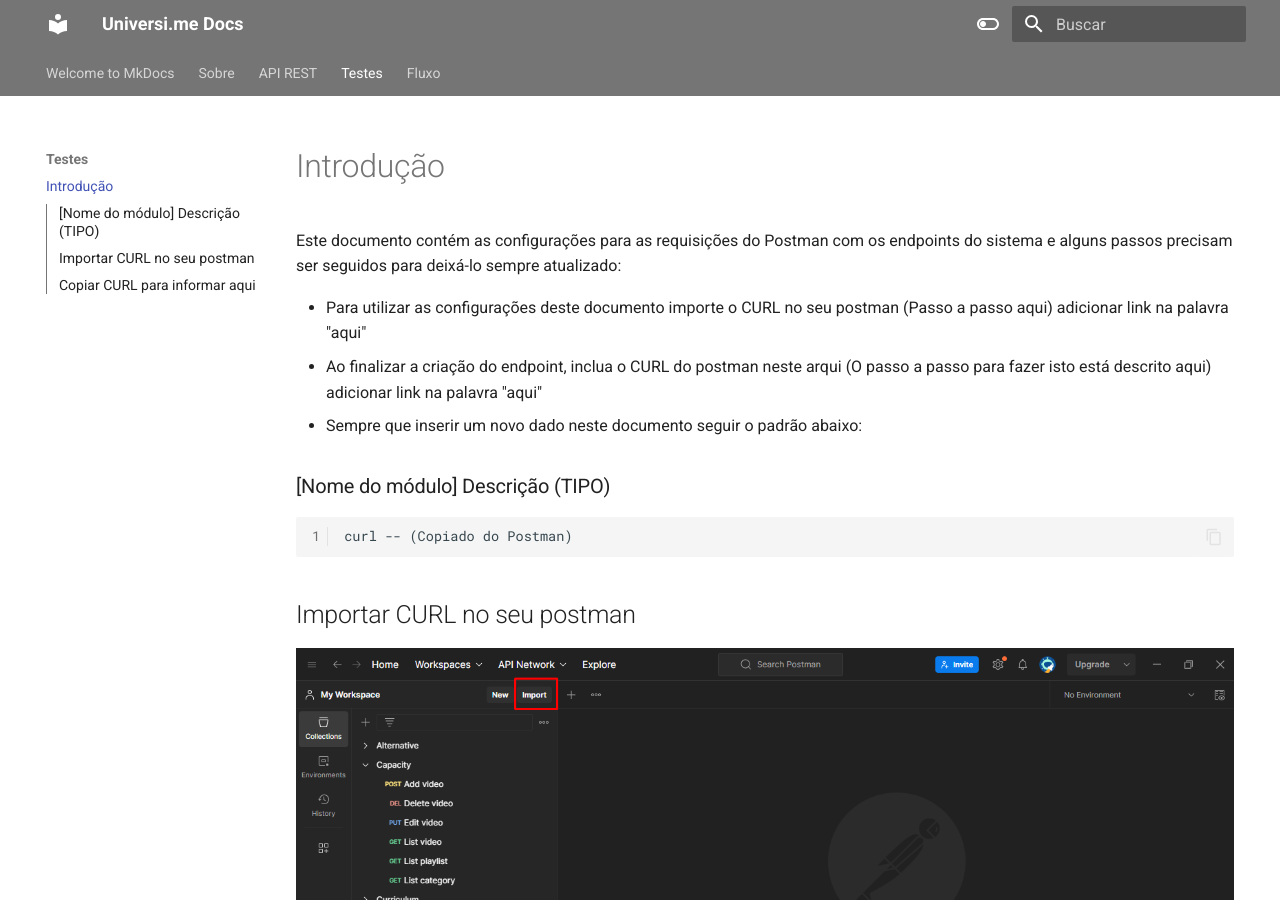
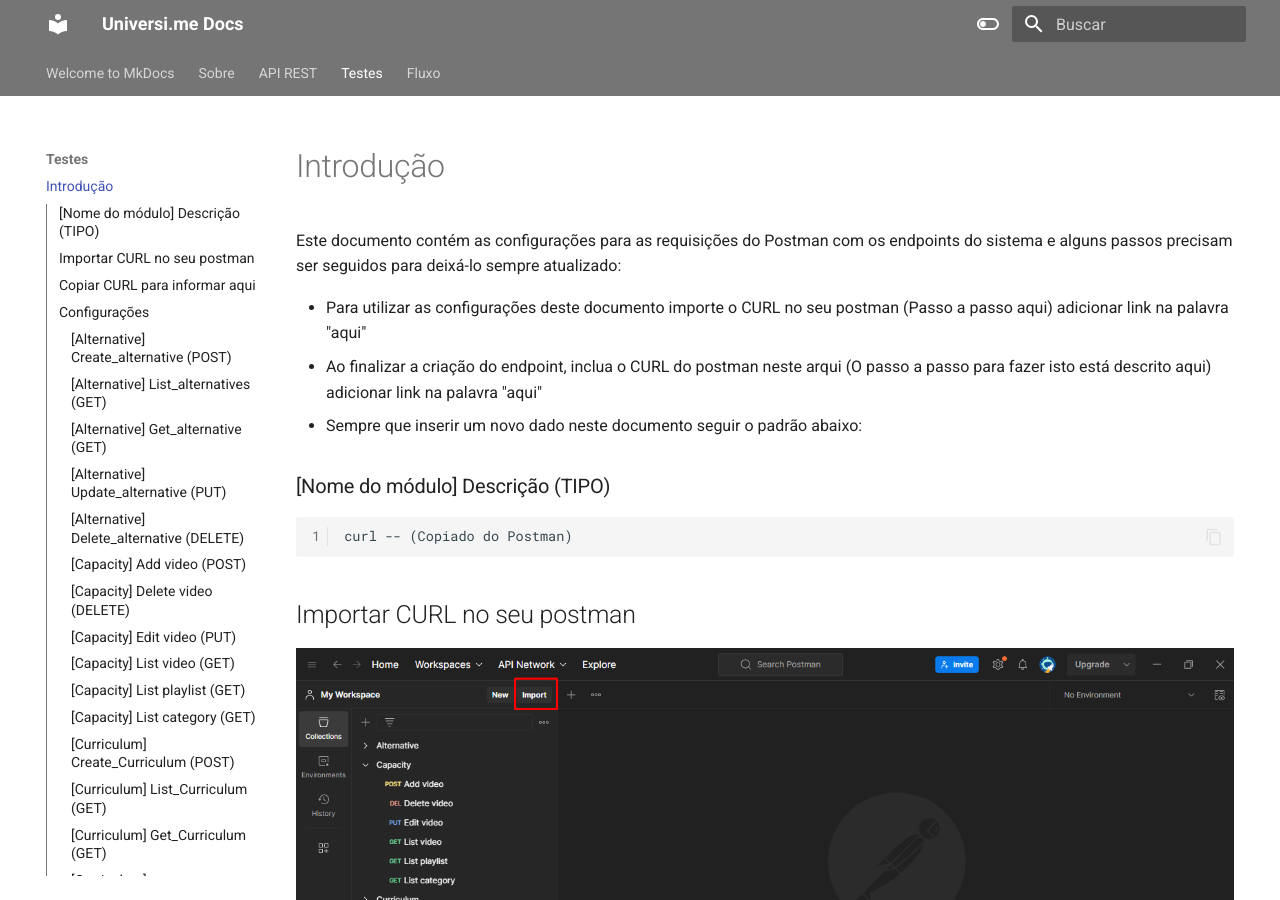
Before and after one commit to universi-me/universi-doc, an MkDocs documentation site: the page built from docs/Testes/postman.md, in a window 1280 px wide and 900 px high. Built offline with MkDocs 1.6.1 and Material for MkDocs 9.7.7, drawn with Linux system fonts in a browser that asks for light colours.

Commit message:
Reparar erros

````diff
--- a/docs/Testes/postman.md
+++ b/docs/Testes/postman.md
@@ -20,8 +20,8 @@
 ## Copiar CURL para informar aqui
 ![](004.png)
 
-# Configurações
-## [Alternative] Create_alternative (POST)
+## Configurações
+### [Alternative] Create_alternative (POST)
 ```json linenums="1"
 curl --location 'localhost:8080/api/group/1/exercise/2/question/13/alternative' \
 --header 'Content-Type: application/json' \
@@ -31,7 +31,7 @@
 }'
 ```
 
-## [Alternative] List_alternatives (GET)
+### [Alternative] List_alternatives (GET)
 ```json linenums="1"
 curl --location --request GET 'localhost:8080/api/group/1/exercise/4/question/16/alternative' \
 --header 'Content-Type: application/json' \
@@ -41,7 +41,7 @@
 }'
 ```
 
-## [Alternative] Get_alternative (GET)
+### [Alternative] Get_alternative (GET)
 ```json linenums="1"
 curl --location --request GET 'localhost:8080/api/group/1/exercise/4/question/16/alternative' \
 --header 'Content-Type: application/json' \
@@ -51,7 +51,7 @@
 }'
 ```
 
-## [Alternative] Update_alternative (PUT)
+### [Alternative] Update_alternative (PUT)
 ```json linenums="1"
 curl --location --request PUT 'localhost:8080/api/group/1/exercise/4/question/16/alternative/8' \
 --header 'Content-Type: application/json' \
@@ -61,7 +61,7 @@
 }'
 ```
 
-## [Alternative] Delete_alternative (DELETE)
+### [Alternative] Delete_alternative (DELETE)
 ```json linenums="1"
 curl --location --request DELETE 'localhost:8080/api/group/1/exercise/4/question/16/alternative/8' \
 --header 'Content-Type: application/json' \
@@ -71,7 +71,7 @@
 }'
 ```
 
-## [Capacity] Add video (POST)
+### [Capacity] Add video (POST)
 ```json linenums="1"
 curl --location 'http://localhost:8080/api/capacitacao/add' \
 --header 'Content-Type: application/json' \
@@ -85,13 +85,13 @@
 }'
 ```
 
-## [Capacity] Delete video (DELETE)
+### [Capacity] Delete video (DELETE)
 ```json linenums="1"
 curl --location --request DELETE 'http://localhost:8080/api/capacitacao/delete/38' \
 --data ''
 ```
 
-## [Capacity] Edit video (PUT)
+### [Capacity] Edit video (PUT)
 ```json linenums="1"
 curl --location --request PUT 'http://localhost:8080/api/capacitacao/edit/1' \
 --header 'Content-Type: application/json' \
@@ -105,22 +105,22 @@
 }'
 ```
 
-## [Capacity] List video (GET)
+### [Capacity] List video (GET)
 ```json linenums="1"
 curl --location 'http://localhost:8080/api/capacitacao/video/1'
 ```
 
-## [Capacity] List playlist (GET)
+### [Capacity] List playlist (GET)
 ```json linenums="1"
 curl --location 'http://localhost:8080/api/capacitacao/playlist/iniciante-golang'
 ```
 
-## [Capacity] List category (GET)
+### [Capacity] List category (GET)
 ```json linenums="1"
 curl --location 'http://localhost:8080/api/capacitacao/categoria/golang'
 ```
 
-## [Curriculum] Create_Curriculum (POST)
+### [Curriculum] Create_Curriculum (POST)
 ```json linenums="1"
 curl --location 'localhost:8080/api/curriculum' \
 --header 'Content-Type: application/json' \
@@ -129,24 +129,24 @@
 }'
 ```
 
-## [Curriculum] List_Curriculum (GET)
+### [Curriculum] List_Curriculum (GET)
 ```json linenums="1"
 curl --location 'localhost:8080/api/curriculum' \
 --data ''
 ```
 
-## [Curriculum] Get_Curriculum (GET)
+### [Curriculum] Get_Curriculum (GET)
 ```json linenums="1"
 curl --location 'localhost:8080/api/curriculum/1'
 ```
 
-## [Curriculum] Delete_Curriculum (DELETE)
+### [Curriculum] Delete_Curriculum (DELETE)
 ```json linenums="1"
 curl --location --request DELETE 'localhost:8080/api/curriculum/delete/1' \
 --data ''
 ```
 
-## [Curriculum] Update_Curriculum (PUT)
+### [Curriculum] Update_Curriculum (PUT)
 ```json linenums="1"
 curl --location --request PUT 'localhost:8080/api/curriculum/update/1' \
 --header 'Content-Type: application/json' \
@@ -155,19 +155,19 @@
 }'
 ```
 
-## [exercise] get_Exercise (GET)
+### [exercise] get_Exercise (GET)
 ```json linenums="1"
 curl --location 'localhost:8080/api/group/1/exercise/1' \
 --data ''
 ```
 
-## [exercise] list_Exercise (GET)
+### [exercise] list_Exercise (GET)
 ```json linenums="1"
 curl --location 'localhost:8080/api/group/1/exercise' \
 --data ''
 ```
 
-## [exercise] create_Exercise (POST)
+### [exercise] create_Exercise (POST)
 ```json linenums="1"
 curl --location 'localhost:8080/api/group/1/exercise' \
 --header 'Content-Type: application/json' \
@@ -176,7 +176,7 @@
 }'
 ```
 
-## [exercise] update_Exercise (PUT)
+### [exercise] update_Exercise (PUT)
 ```json linenums="1"
 curl --location --request PUT 'localhost:8080/api/group/1/exercise/2' \
 --header 'Content-Type: application/json' \
@@ -185,17 +185,17 @@
 }'
 ```
 
-## [exercise] delete_Exercise (DELETE)
+### [exercise] delete_Exercise (DELETE)
 ```json linenums="1"
 curl --location --request DELETE 'localhost:8080/api/group/1/exercise/1'
 ```
 
-## [exercise] get_Questions_With_Alternatives (GET)
+### [exercise] get_Questions_With_Alternatives (GET)
 ```json linenums="1"
 curl --location 'localhost:8080/api/group/1/exercise/1/questions?amount=10'
 ```
 
-## [exercise] calculate_exercise (POST)
+### [exercise] calculate_exercise (POST)
 ```json linenums="1"
 curl --location 'localhost:8080/api/group/1/exercise/1' \
 --header 'Content-Type: application/json' \
@@ -306,22 +306,22 @@
 '
 ```
 
-## [Indicators] get_Indicators (GET)
+### [Indicators] get_Indicators (GET)
 ```json linenums="1"
 curl --location 'localhost:8080/api/user/indicators'
 ```
 
-## [Indicators] get_Ranking_Score (GET)
+### [Indicators] get_Ranking_Score (GET)
 ```json linenums="1"
 curl --location 'localhost:8080/api/user/ranking'
 ```
 
-## [Link] Criar (POST)
+### [Link] Criar (POST)
 ```json linenums="1"
 curl --location ''
 ```
 
-## [Profile] Visualizar (GET)
+### [Profile] Visualizar (GET)
 ```json linenums="1"
 curl --location 'localhost:8080/api/profile/get' \
 --header 'Content-Type: application/json' \
@@ -331,17 +331,17 @@
 }'
 ```
 
-## [Question] get_Question (GET)
+### [Question] get_Question (GET)
 ```json linenums="1"
 curl --location 'localhost:8080/api/group/1/exercise/2/question/13'
 ```
 
-## [Question] delete_Question (DELETE)
+### [Question] delete_Question (DELETE)
 ```json linenums="1"
 curl --location --request DELETE 'localhost:8080/api/group/1/exercise/2/question/13'
 ```
 
-## [Question] create_Question (POST)
+### [Question] create_Question (POST)
 ```json linenums="1"
 curl --location 'localhost:8080/api/group/1/exercise/1/question' \
 --header 'Content-Type: application/json' \
@@ -354,7 +354,7 @@
 }'
 ```
 
-## [Question] update_Question (PUT)
+### [Question] update_Question (PUT)
 ```json linenums="1"
 curl --location --request PUT 'localhost:8080/api/group/1/exercise/2/question/13' \
 --header 'Content-Type: application/json' \
@@ -367,12 +367,12 @@
 }'
 ```
 
-## [Question] list_Question (GET)
+### [Question] list_Question (GET)
 ```json linenums="1"
 curl --location ''
 ```
 
-## [User] login (POST)
+### [User] login (POST)
 ```json linenums="1"
 curl --location 'localhost:8080/api/signin' \
 --header 'Content-Type: application/json' \
@@ -382,7 +382,7 @@
 }'
 ```
 
-## [User] exit (POST)
+### [User] exit (POST)
 ```json linenums="1"
 curl --location 'localhost:8080/login.js' \
 --header 'Content-Type: application/json' \
@@ -392,7 +392,7 @@
 }'
 ```
 
-## [Vacancy] Create_Vacancy (POST)
+### [Vacancy] Create_Vacancy (POST)
 ```json linenums="1"
 curl --location 'localhost:8080/api/vacancy' \
 --header 'Content-Type: application/json' \
````
